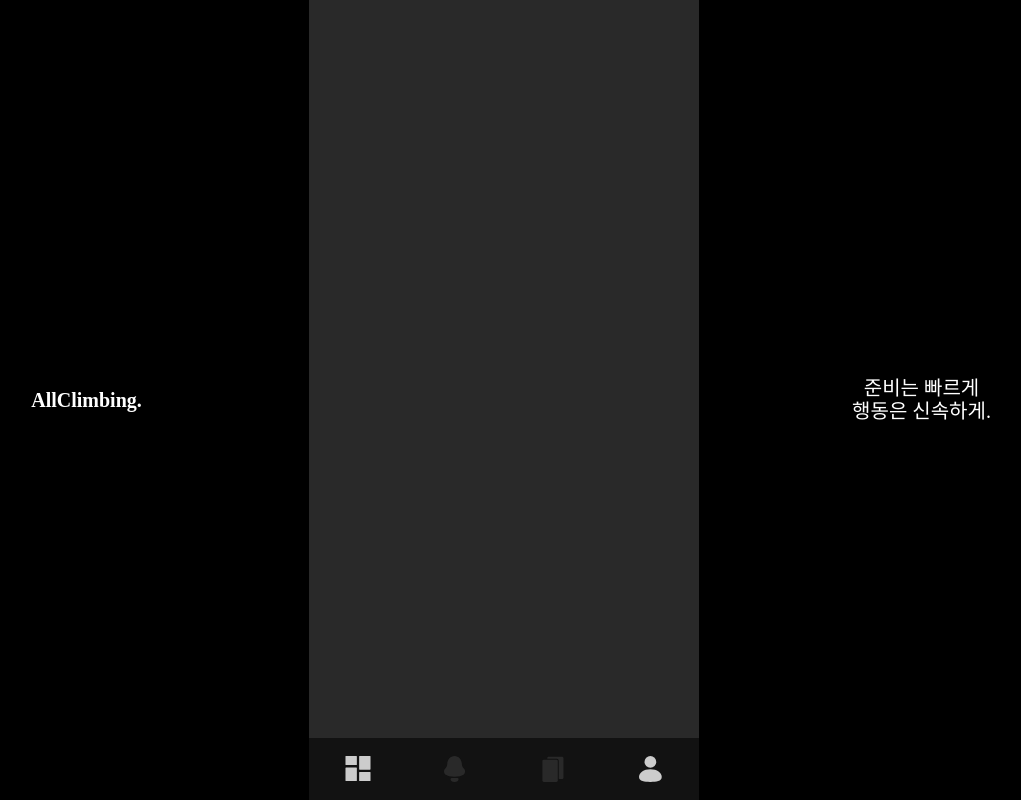
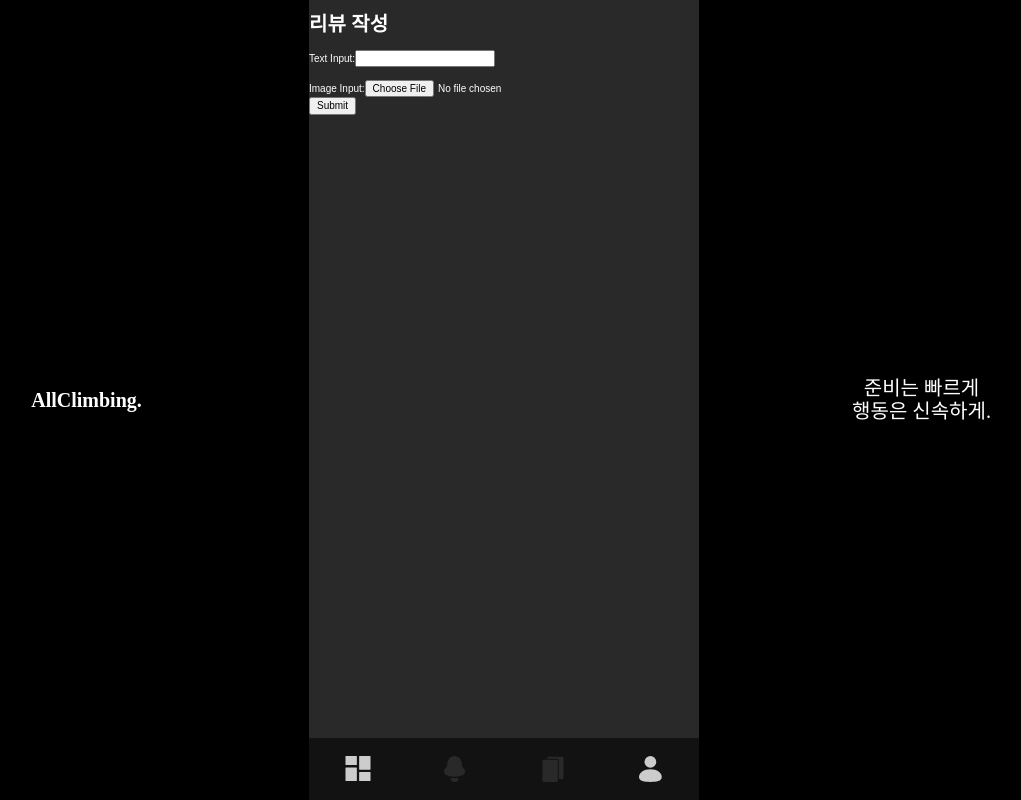
Before and after one commit to AllClimbing/AllClimbing_FrontEnd, a Vue app: page /review/1 in a window 1280 px wide. Shown: the whole page, without its empty margins (136-1157 px from the left). Built offline with nearby package versions, Linux system fonts and the light colour scheme; a web font is replaced by a local one.

Commit message:
feat : 임시 리뷰 작성 폼 구현

```diff
--- a/src/router/index.js
+++ b/src/router/index.js
@@ -33,6 +33,11 @@ const router = createRouter({
       path: '/detail/:id', // 수정된 부분
       name: 'detail',
       component: () => import('../views/ListDetail.vue')
+    },
+    {
+      path: '/review/:id',
+      name: 'writeReview',
+      component: () => import('../views/WriteReview.vue')
     }
   ]
 })
--- /dev/null
+++ b/src/views/WriteReview.vue
@@ -0,0 +1,66 @@
+<template>
+    <div>
+        <h1>리뷰 작성</h1>
+        <form @submit.prevent="submitForm">
+            <div>
+                <label for="text-input">Text Input:</label>
+                <input id="text-input" type="text" v-model="textInput">
+                <h2>{{ textInput }}</h2>
+            </div>
+            <div>
+                <label for="image-input">Image Input:</label>
+                <input id="image-input" type="file" ref="imageInput" @change="handleImageChange">
+            </div>
+            <button type="submit">Submit</button>
+        </form>
+    </div>
+</template>
+
+<script setup>
+import axios from 'axios';
+import {ref} from 'vue';
+
+const review = ref({
+    //이건 Props로 받아와야함
+    gymId : 1796322688,
+    //일단 이거는 더미로
+    userId : 'ssafy2',
+    content : null,
+    //이 형식으로만 넣을 수 있게 form에서 짜줘야할 듯
+    visitDate : '2023-11-06',
+})
+
+const textInput = ref(null);
+const selectedImage = ref(null);
+
+const handleImageChange = function(event) {
+    console.log("왜안되는데");
+    console.log(event.target.files);
+    selectedImage.value = event.target.files[0];
+};
+
+const submitForm = function() {
+    let formData = new FormData();
+    review.value.content = textInput.value;
+    //formDate에 담아서 전송
+    formData.append('review', new Blob([JSON.stringify(review.value)], {type : "application/json"}));
+    if (selectedImage.value){
+        formData.append('image', selectedImage.value);
+    }
+
+    axios.post('http://localhost:8080/api/review/write', formData, {  headers: {
+            'Content-Type': 'multipart/form-data',
+        }})
+        .then(response => {
+            console.log('Server response:', response.data);
+            // 성공적으로 서버 응답을 받았을 때 수행할 작업
+        })
+        .catch(error => {
+            console.error('Error sending data to server:', error);
+        });
+};
+
+</script>
+
+<style scoped>
+</style>
```
